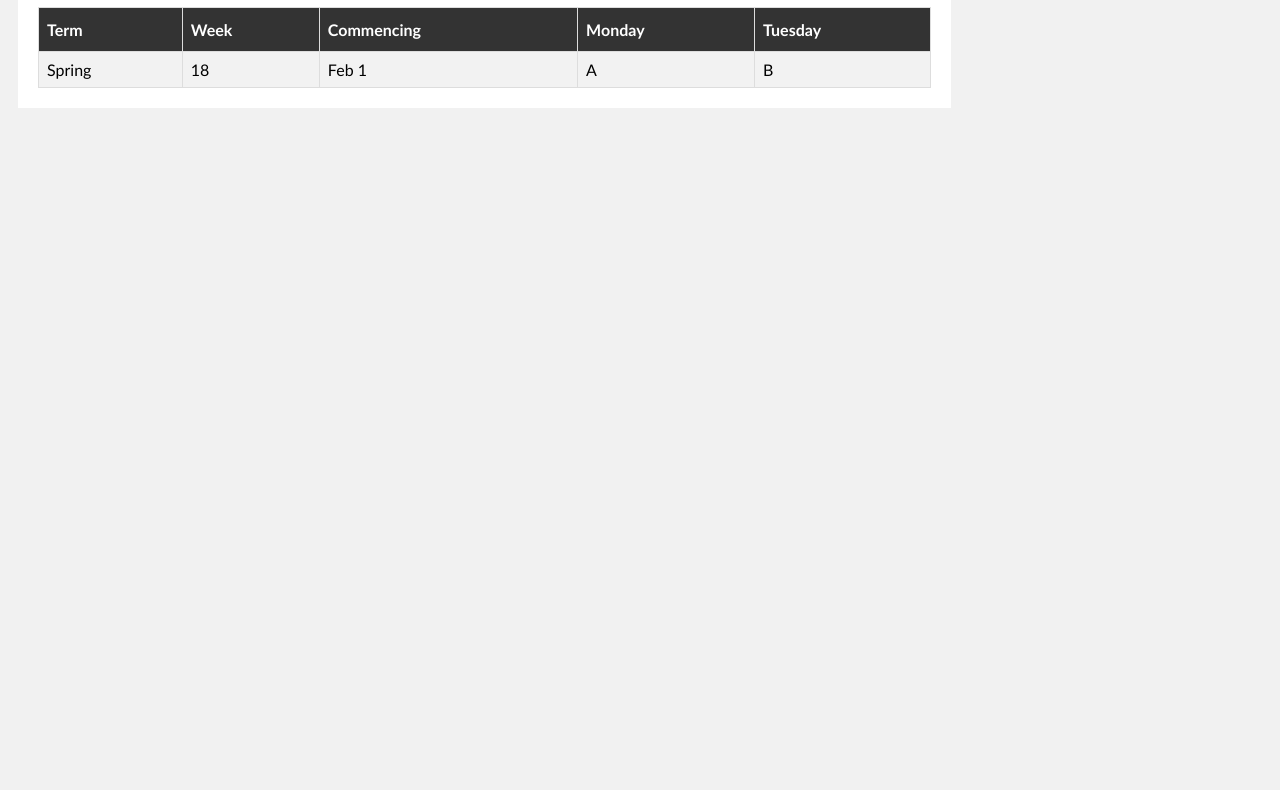
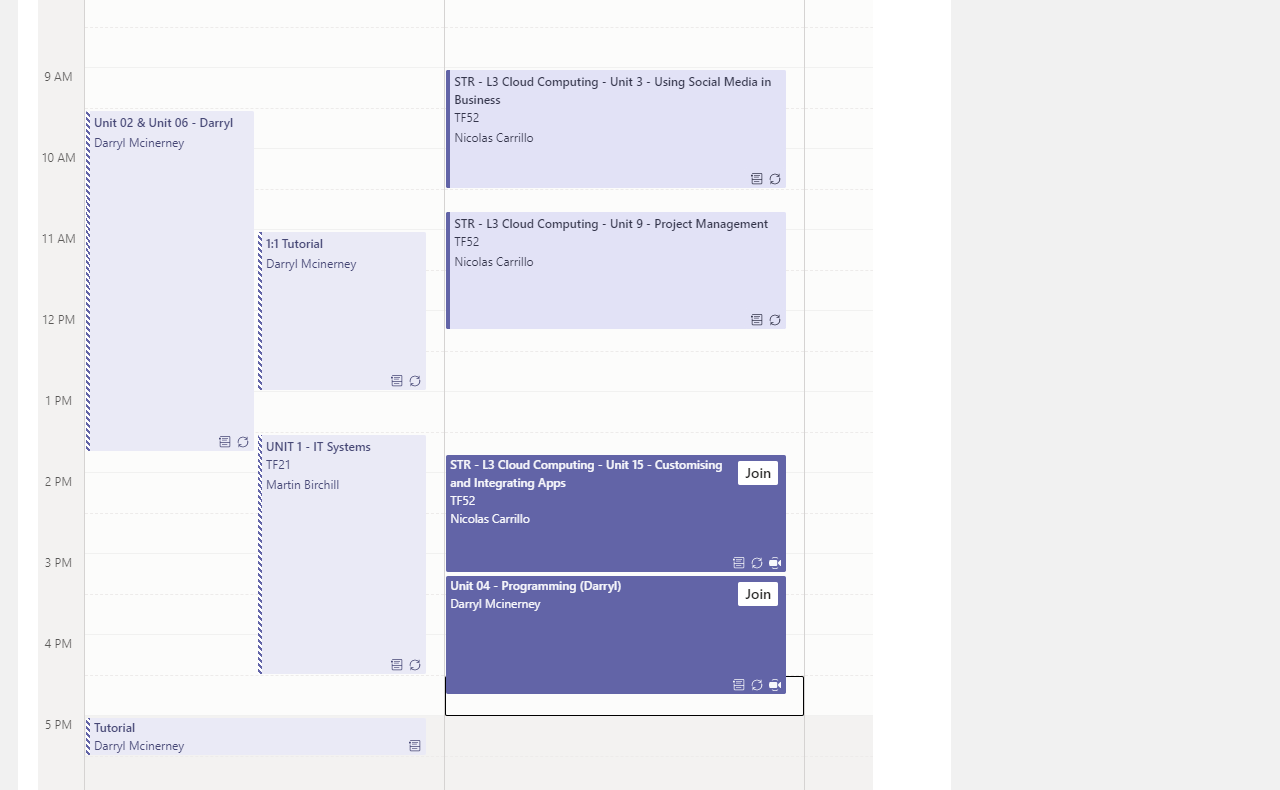
Before and after one commit to KermitSuicide12/KermitSuicide12.github.io, a plain HTML site: page Main.html in a window 1280 px wide. Shown: the part 362-1152 px from the top of the page. Before the commit the page ends 800 px from the top, so only its background shows below. Drawn offline with Linux system fonts and the light colour scheme.

Commit message:
Update Main.html

```diff
--- a/Main.html
+++ b/Main.html
@@ -19,6 +19,8 @@
 	 <div class="row">
         <div class="leftcolumn">
 			<div class="card">
+
+		<img src="Images/Calender.PNG" alt="Calender">
 
                 <h1 style="text-align:center">Next weeks Time Table</h1>
                 <table id="tanks">
```
